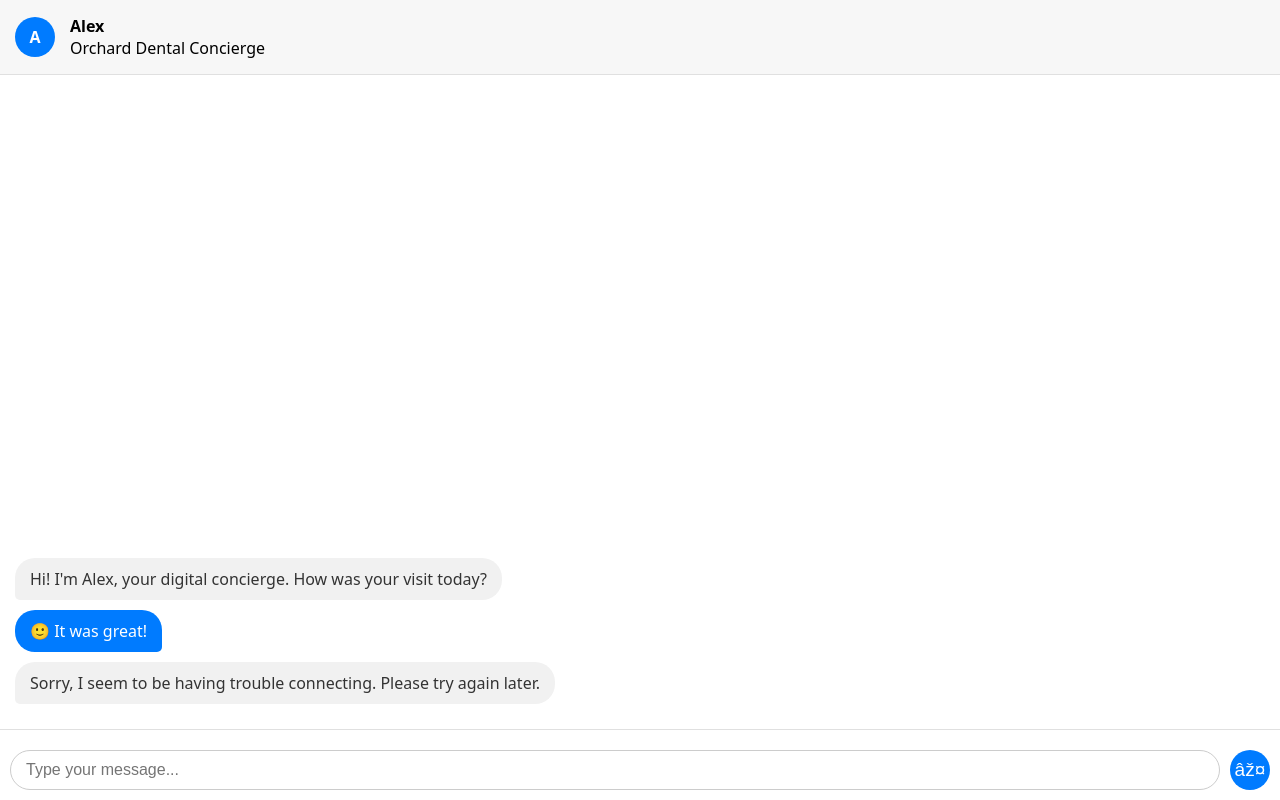
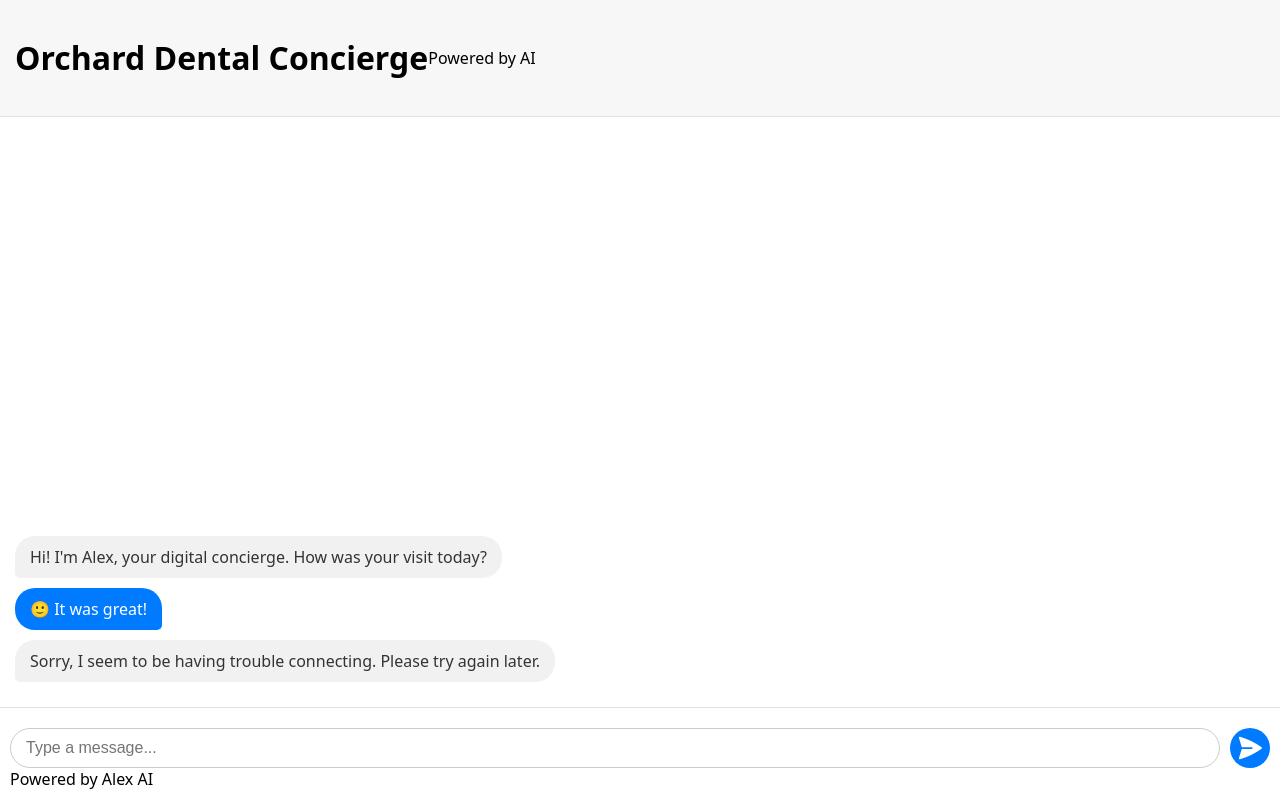
Before and after one commit to uaassist/orchard-concierge, a website: page public/index.html in a window 1280 px wide. Both pictures are taken after a click on the button "🙂 It was great!". Drawn offline with Linux system fonts and the light colour scheme; no server answers.

Commit message:
Update index.html

```diff
--- a/public/index.html
+++ b/public/index.html
@@ -1,26 +1,37 @@
 <!DOCTYPE html>
 <html lang="en">
 <head>
-    <meta charset="UTF-A">
+    <meta charset="UTF-8">
     <meta name="viewport" content="width=device-width, initial-scale=1.0">
     <title>Orchard Dental Care - Feedback Concierge</title>
     <link rel="stylesheet" href="style.css">
 </head>
 <body>
+    <!-- This is the main container for the chat widget -->
     <div id="chat-container">
+        <!-- Simplified Header -->
         <div id="chat-header">
-            <div class="avatar">A</div>
-            <div>
-                <strong>Alex</strong>
-                <div>Orchard Dental Concierge</div>
-            </div>
+            <h1>Orchard Dental Concierge</h1>
+            <p>Powered by AI</p>
         </div>
+
+        <!-- Messages will be injected here by script.js -->
         <div id="chat-body"></div>
+
+        <!-- Redesigned Input Area -->
         <div id="chat-input-area">
             <div id="quick-replies-container"></div>
             <div id="input-row">
-                <input type="text" id="chat-input" placeholder="Type your message..." autocomplete="off">
-                <button id="send-button">➤</button>
+                <input type="text" id="chat-input" placeholder="Type a message..." autocomplete="off">
+                <!-- SVG Icon for the send button -->
+                <button id="send-button" aria-label="Send Message">
+                    <svg xmlns="http://www.w3.org/2000/svg" viewBox="0 0 24 24" fill="currentColor">
+                        <path d="M3.478 2.405a.75.75 0 00-.926.94l2.432 7.905H13.5a.75.75 0 010 1.5H4.984l-2.432 7.905a.75.75 0 00.926.94 60.519 60.519 0 0018.445-8.986.75.75 0 000-1.218A60.517 60.517 0 003.478 2.405z" />
+                    </svg>
+                </button>
+            </div>
+            <div id="chat-footer">
+                Powered by Alex AI
             </div>
         </div>
     </div>
```
